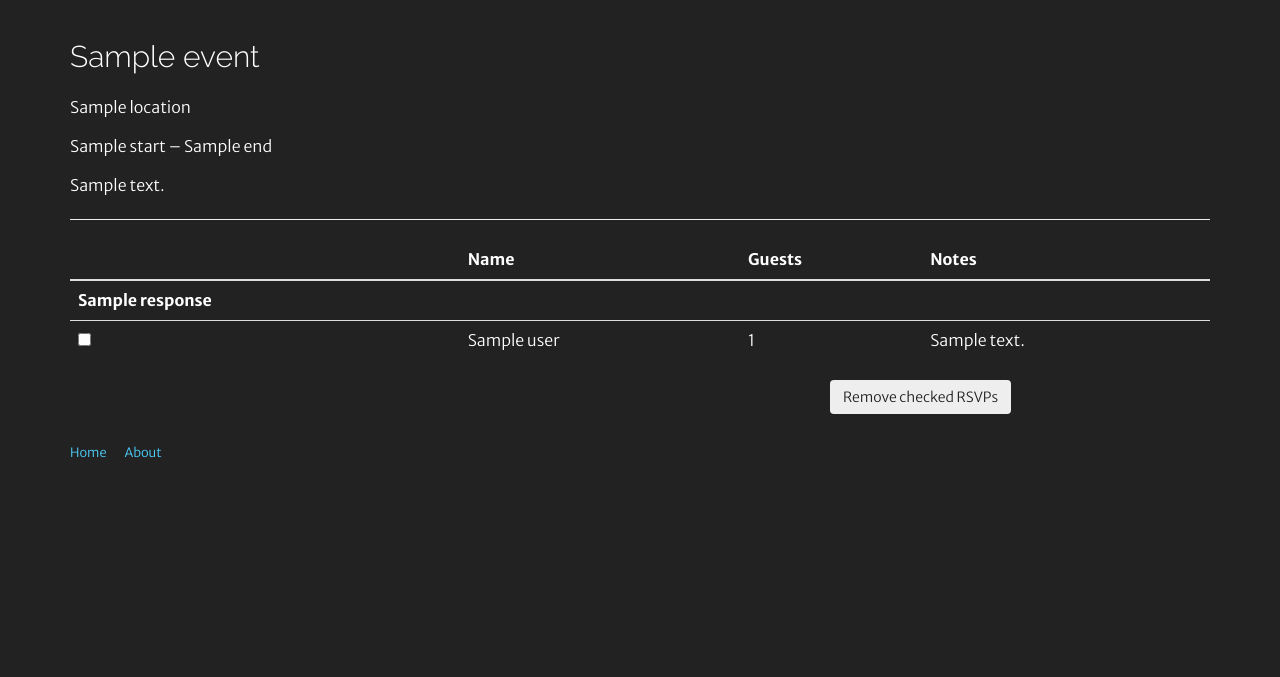
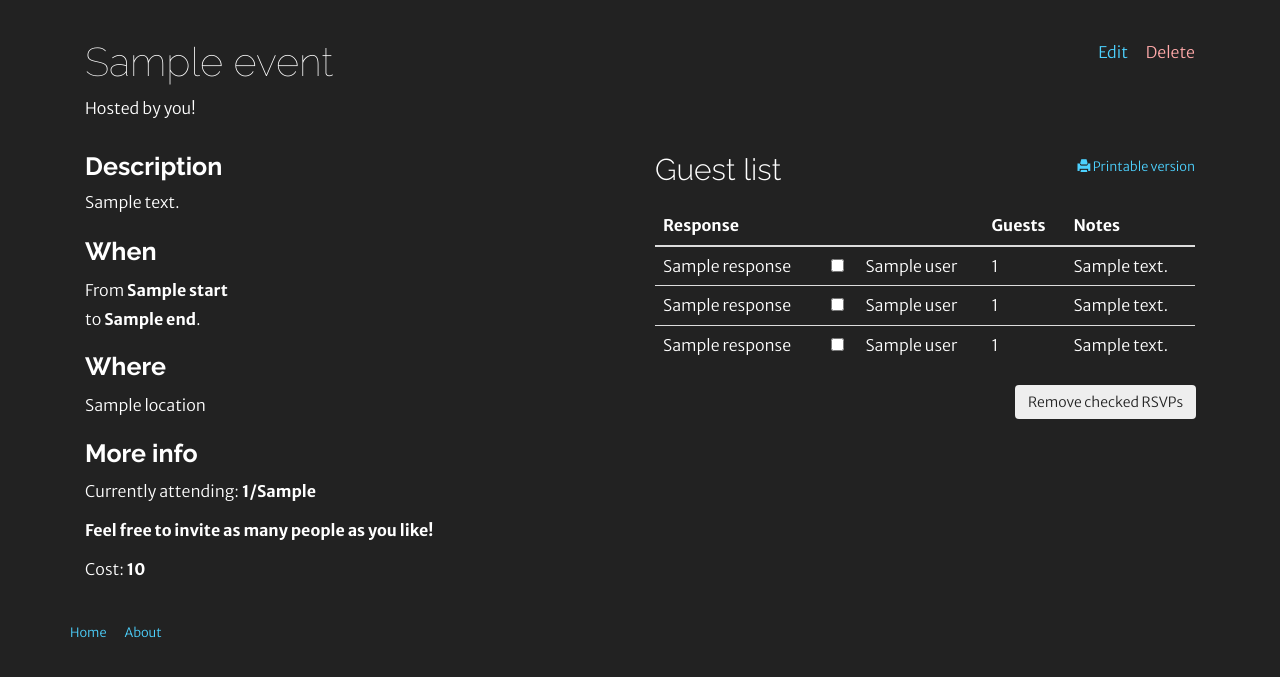
Before and after one commit to lincolnloop/blinken-bloop, a Django app: template headcount/events/templates/events/event_detail.html in a window 1280 px wide. Shown: the part 52-729 px from the top of the page. Run offline with Django 3.2, Linux system fonts and the light colour scheme; the template is opened without the code that fills it: most values are stand-ins (such as "Sample title", 1, 10 or a date in 2020); style sheets or scripts are compiled from the project's sources; some libraries are stand-ins or nearby versions.

Commit message:
Refactored and styled RSVP detail table templates

```diff
--- /dev/null
+++ b/headcount/events/templates/events/_rsvp_table.html
@@ -0,0 +1,22 @@
+<table class="table">
+    <thead>
+        <tr>
+            <th>Response</th>
+            <th></th>
+            <th></th>
+            <th>Guests</th>
+            <th>Notes</th>
+        </tr>
+    </thead>
+    <tbody>
+        {% for rsvp in event.rsvps.yes %}
+            {% include 'events/_rsvp_table_row.html' %}
+        {% endfor %}
+        {% for rsvp in event.rsvps.maybe %}
+            {% include 'events/_rsvp_table_row.html' %}
+        {% endfor %}
+        {% for rsvp in event.rsvps.no %}
+            {% include 'events/_rsvp_table_row.html' %}
+        {% endfor %}
+    </tbody>
+</table>
--- /dev/null
+++ b/headcount/events/templates/events/_rsvp_table_row.html
@@ -0,0 +1,7 @@
+<tr>
+    <td>{{ rsvp.response|capfirst }}</td>
+    <td><input type="checkbox" name="delete_{{ rsvp.id }}"></td>
+    <td>{{ rsvp.user }}</td>
+    <td>{% if rsvp.response = "no" %}N/A{% else %}{{ rsvp.num_guests}}{% endif %}</td>
+    <td>{{ rsvp.notes }}</td>
+</tr>
--- a/headcount/events/templates/events/event_detail.html
+++ b/headcount/events/templates/events/event_detail.html
@@ -1,42 +1,22 @@
-{% extends "base.html" %}
+{% extends "events/rsvp_form.html" %}
 
-{% block content %}
-    <h2>{{ event.title }}</h2>
-    <p>{{ event.location }}</p>
-    <p>{{ event.start }} &ndash; {{ event.end }}</p>
-    {{ event.description_html|safe }}
+{% block edit_delete %}
+<span class="edit-delete pull-right">
+    <a href="{% url 'events:edit' event.shortid %}">Edit</a>
+    <a href="{% url 'events:delete' event.shortid %}" class="text-danger">Delete</a>
+</span>
+{% endblock %}
 
-    <hr>
+{% block host %}you!{% endblock %}
 
-    {% regroup event.rsvps.all by response as rsvp_set %}
-    {% if rsvp_set %}
+{% block side_column %}
+    {% if event.rsvps.all.count %}
+        <h2>Guest list
+            <span class="edit-delete pull-right"><a href="{% url 'events:detail_printable' event.shortid %}" class="help"><span class="glyphicon glyphicon-print"></span> Printable version</a></span>
+        </h2>
         <form method="POST">
             {% csrf_token %}
-            <table class="table">
-                <thead>
-                    <tr>
-                        <th></th>
-                        <th>Name</th>
-                        <th>Guests</th>
-                        <th>Notes</th>
-                    </tr>
-                </thead>
-                <tbody>
-                    {% for rsvp in rsvp_set %}
-                        <tr>
-                            <th colspan="*">{{ rsvp.grouper|capfirst }}</th>
-                        </tr>
-                        {% for person in rsvp.list %}
-                            <tr>
-                                <td><input type="checkbox" name="delete_{{ person.id }}"></td>
-                                <td>{{ person.user.name }}</td>
-                                <td>{{ person.num_guests }}</td>
-                                <td>{{ person.notes }}</td>
-                            </tr>
-                        {% endfor %}
-                    {% endfor %}
-                </tbody>
-            </table>
+            {% include 'events/_rsvp_table.html' %}
             <div class="form-actions">
                 <input type="submit" class="btn" value="Remove checked RSVPs">
             </div>
--- a/headcount/events/templates/events/rsvp_form.html
+++ b/headcount/events/templates/events/rsvp_form.html
@@ -8,13 +8,18 @@
 {% block content %}
 <div class="event-page">
     <div class="col-xs-12 col-md-12">
-        <h1>{{ event.title }}</h1>
-        <p class="hosted-by">Hosted by {{ event.host.name }}</p>
+        <h1>{{ event.title }}
+            {% block edit_delete %}
+            {% endblock %}
+        </h1>
+        <p class="hosted-by">Hosted by {% block host %}{{ event.host.name }}{% endblock %}</p>
     </div>
 
     <div class="col-xs-12 col-md-6">
         <h3>Description</h3>
+        <div class="lots-of-text">
             {{ event.description_html|safe }}
+        </div>
 
         <h3>When</h3>
         <p>From <strong>{{ event.start }}</strong> <br>
@@ -38,8 +43,9 @@
     </div>
 </div>
 
+    <div class="rsvp-form col-xs-12 col-md-6">
+        {% block side_column %}
         {% if form %}
-    <div class="rsvp-form col-xs-12 col-md-6">
             <div class="panel panel-default">
                 <div class="panel-heading">
                     <h3 class="panel-title">RSVP now!</h3>
@@ -48,6 +54,7 @@
                     {% crispy form %}
                 </div>
             </div>
-    </div>
         {% endif %}
         {% endblock %}
+    </div>
+{% endblock %}
--- a/headcount/events/urls.py
+++ b/headcount/events/urls.py
@@ -1,4 +1,5 @@
 from django.conf.urls import patterns, url
+from django.views.generic import TemplateView
 
 from . import views
 
@@ -6,6 +7,7 @@ from . import views
 urlpatterns = patterns(
     '',
     url(r'^$', views.EventWizard.as_view(), name='home'),
+    url(r'^about/$', TemplateView.as_view(template_name="about.html")),
     url(r'^dashboard/$', views.Dashboard.as_view(), name='dashboard'),
     url(r'^event/new/$', views.CreateEvent.as_view(), name='create'),
     url(r'^event/edit/(?P<slug>\w+)/$', views.UpdateEvent.as_view(),
@@ -18,4 +20,6 @@ urlpatterns = patterns(
         name='update_rsvp'),
     url(r'event/detail/(?P<slug>\w+)/$', views.EventDetail.as_view(),
         name='detail'),
+    url(r'event/detail/(?P<slug>\w+)/printable/$', views.EventDetailPrintable.as_view(),
+        name='detail_printable'),
 )
--- a/headcount/static/less/style.less
+++ b/headcount/static/less/style.less
@@ -33,6 +33,7 @@ body {
     background: @bg-color;
     color: white;
     line-height: 1.8em;
+    margin: 0;
 }
 
 a {
@@ -46,6 +47,14 @@ a {
 
 .help {
     font-size: .8em;
+}
+
+.lots-of-text {
+    line-height: 1.5em;
+    margin-bottom: 1.5em;
+    p {
+        margin-bottom: 1.5em;
+    }
 }
 
 h1, h2, h3, h4, h5 {
@@ -189,6 +198,18 @@ h4 {
     }
 }
 
+.edit-delete {
+    display: inline-block;
+    padding-top: 4px;
+    font-size: @font-size;
+    font-weight: 300;
+    font-family: @standard-font;
+
+    a {
+        margin-left: 15px;
+    }
+}
+
 .panel {
     .border-radius(15px);
     background: lighten(@bg-color, 3%);
@@ -209,18 +230,6 @@ h4 {
         border-top-right-radius: 15px;
         h3 {
             font-size: 2.4rem;
-
-            .edit-delete {
-                display: inline-block;
-                padding-top: 4px;
-                font-size: @font-size;
-                font-weight: 300;
-                font-family: @standard-font;
-
-                a {
-                    margin-left: 15px;
-                }
-            }
         }
     }
 
--- a/headcount/templates/base.html
+++ b/headcount/templates/base.html
@@ -1,7 +1,7 @@
 <!DOCTYPE html>
 <html lang="en">
 <head>
-    <title>Headcount.io</title>
+    <title>headcount.io</title>
     <meta http-equiv="Content-Type" content="text/html; charset=UTF-8">
 
     <link href="{{ STATIC_URL }}bootstrap/css/bootstrap.min.css" rel="stylesheet" media="screen">
```
Also changed, not shown: headcount/events/views.py (+7 -0 lines). Lines whose indentation alone changed are shown as unchanged.
